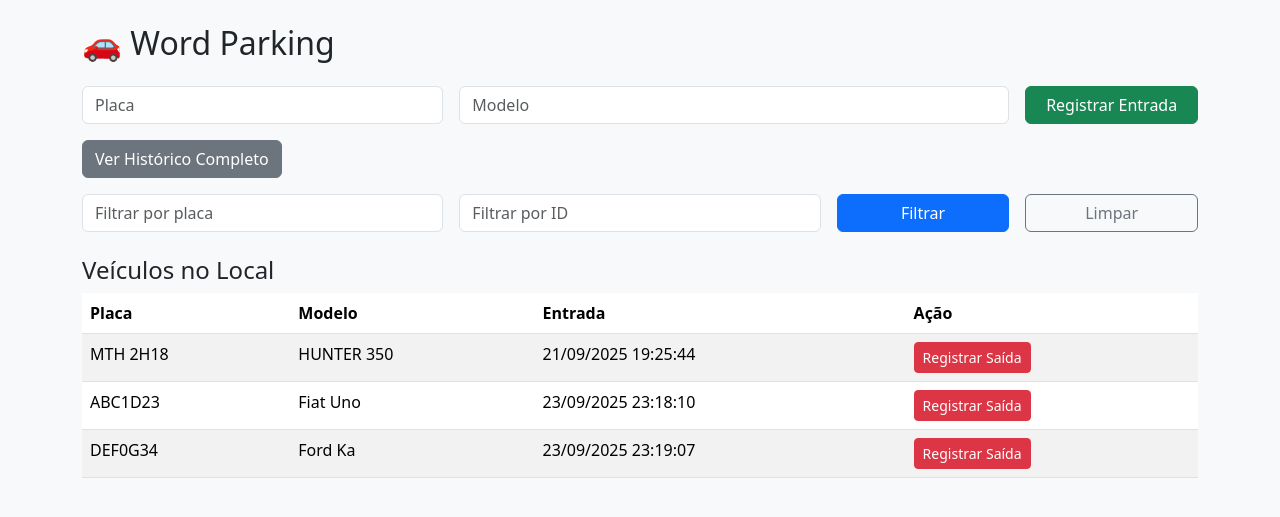
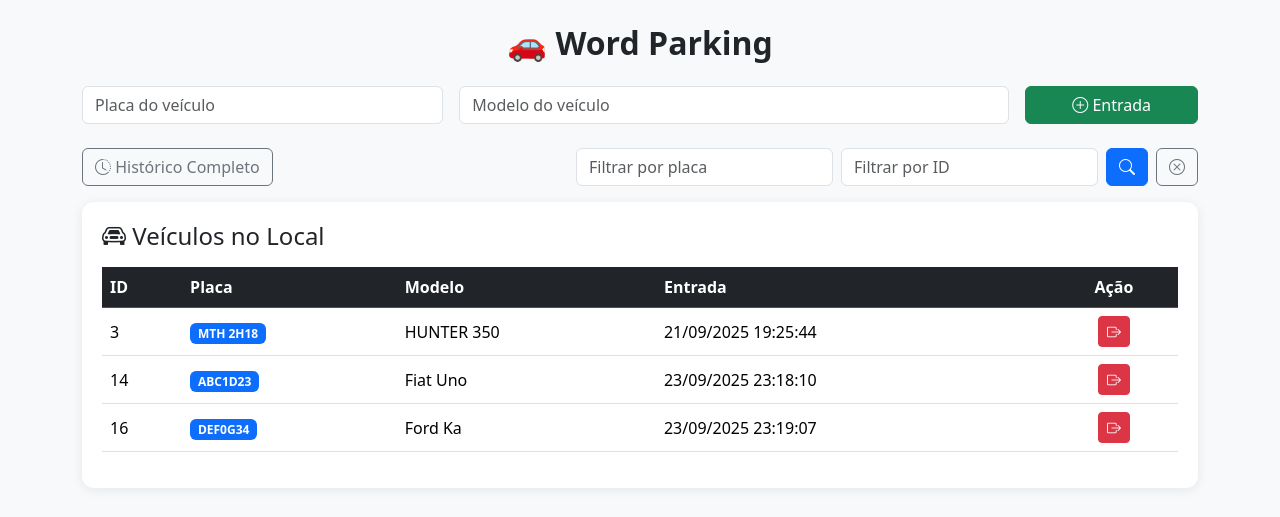
Before and after one commit to iftx999/Estacionamento, a FastAPI app: page / in a window 1280 px wide. Shown: the top 517 px of the page. Run offline with FastAPI, Linux system fonts and the light colour scheme.

Commit message:
PagTTela: Adiciona paginação e altera tela

```diff
--- a/main.py
+++ b/main.py
@@ -10,7 +10,6 @@ from sqlalchemy.orm import Session
 from database import Base, engine, SessionLocal
 from models import Veiculo
 from service import veiculo_service
-
 # Criar tabelas
 Base.metadata.create_all(bind=engine)
 
@@ -26,11 +25,14 @@ def get_db():
         db.close()
 
 # Rota principal com filtro seguro
+
 @app.get("/", response_class=HTMLResponse)
 def home(
     request: Request,
     placa: Optional[str] = Query(None),
-    id_str: Optional[str] = Query(None),  # recebendo id como string
+    id_str: Optional[str] = Query(None),
+    page: int = Query(1, ge=1),            # página atual
+    per_page: int = Query(10, ge=1, le=100), # registros por página
     db: Session = Depends(get_db)
 ):
     query = db.query(Veiculo).filter(Veiculo.saida == None)
@@ -41,14 +43,22 @@ def home(
     if id_str and id_str.isdigit():
         query = query.filter(Veiculo.id == int(id_str))
 
-    ativos = query.all()
+    total = query.count()  # total de registros
+
+    # aplica paginação
+    ativos = query.offset((page - 1) * per_page).limit(per_page).all()
+
     historico = veiculo_service.listar_historico(db)
 
     return templates.TemplateResponse("index.html", {
         "request": request,
         "ativos": ativos,
         "historico": historico,
-        "message": None
+        "message": None,
+        "page": page,
+        "per_page": per_page,
+        "total": total,
+        "total_pages": (total + per_page - 1) // per_page  # cálculo de páginas
     })
 
 # Registrar entrada
--- a/templates/index.html
+++ b/templates/index.html
@@ -2,78 +2,115 @@
 <html lang="pt-BR">
 <head>
     <meta charset="UTF-8">
-    <title>Word Parking</title>
+    <title>🚗 Word Parking</title>
     <link href="https://cdn.jsdelivr.net/npm/bootstrap@5.3.2/dist/css/bootstrap.min.css" rel="stylesheet">
+    <link href="https://cdn.jsdelivr.net/npm/bootstrap-icons@1.10.5/font/bootstrap-icons.css" rel="stylesheet">
+    <style>
+        body { background: #f8f9fa; }
+        .table-hover tbody tr:hover { background-color: #f1f3f5; }
+        .table-container { background: #fff; border-radius: 12px; box-shadow: 0 2px 12px rgba(0,0,0,0.08); padding: 20px; }
+        .page-link { cursor: pointer; }
+    </style>
 </head>
-<body class="bg-light p-4">
+<body class="p-4">
+
 <div class="container">
-    <h2 class="mb-4">🚗 Word Parking</h2>
+    <h2 class="mb-4 text-center">🚗 <strong>Word Parking</strong></h2>
 
     <!-- Formulário de entrada -->
-    <form action="/entrada" method="post" class="row g-3 mb-3">
+    <form action="/entrada" method="post" class="row g-3 mb-4">
         <div class="col-md-4">
-            <input type="text" name="placa" class="form-control" placeholder="Placa" required>
+            <input type="text" name="placa" class="form-control" placeholder="Placa do veículo" required>
         </div>
         <div class="col-md-6">
-            <input type="text" name="modelo" class="form-control" placeholder="Modelo" required>
+            <input type="text" name="modelo" class="form-control" placeholder="Modelo do veículo" required>
         </div>
-        <div class="col-md-2">
-            <button type="submit" class="btn btn-success w-100">Registrar Entrada</button>
+        <div class="col-md-2 d-grid">
+            <button type="submit" class="btn btn-success"><i class="bi bi-plus-circle"></i> Entrada</button>
         </div>
     </form>
 
     {% if message %}
-    <div class="alert alert-info">{{ message }}</div>
+    <div class="alert alert-info text-center">{{ message }}</div>
     {% endif %}
 
-    <a href="/historico" class="btn btn-secondary mb-3">Ver Histórico Completo</a>
-
-    <!-- Formulário de filtro -->
-    <form method="get" action="/" class="row g-3 mb-4">
-        <div class="col-md-4">
+    <div class="d-flex justify-content-between align-items-center mb-3">
+        <a href="/historico" class="btn btn-outline-secondary"><i class="bi bi-clock-history"></i> Histórico Completo</a>
+        <form method="get" action="/" class="row g-2 align-items-center">
+            <div class="col-auto">
                 <input type="text" name="placa" value="{{ request.query_params.get('placa') or '' }}" class="form-control" placeholder="Filtrar por placa">
             </div>
-        <div class="col-md-4">
+            <div class="col-auto">
                 <input type="text" name="id" value="{{ request.query_params.get('id') or '' }}" class="form-control" placeholder="Filtrar por ID">
             </div>
-        <div class="col-md-2">
-            <button type="submit" class="btn btn-primary w-100">Filtrar</button>
+            <div class="col-auto">
+                <button type="submit" class="btn btn-primary"><i class="bi bi-search"></i></button>
             </div>
-        <div class="col-md-2">
-            <a href="/" class="btn btn-outline-secondary w-100">Limpar</a>
+            <div class="col-auto">
+                <a href="/" class="btn btn-outline-secondary"><i class="bi bi-x-circle"></i></a>
             </div>
         </form>
+    </div>
 
-    <h4>Veículos no Local</h4>
-    <table class="table table-striped">
-        <thead>
+    <div class="table-container">
+        <h4 class="mb-3"><i class="bi bi-car-front"></i> Veículos no Local</h4>
+
+        <div class="table-responsive">
+            <table class="table table-hover align-middle">
+                <thead class="table-dark">
                     <tr>
+                        <th>ID</th>
                         <th>Placa</th>
                         <th>Modelo</th>
                         <th>Entrada</th>
-                <th>Ação</th>
+                        <th class="text-center">Ação</th>
                     </tr>
                 </thead>
                 <tbody>
                     {% for v in ativos %}
                     <tr>
-                <td>{{ v.placa }}</td>
+                        <td>{{ v.id }}</td>
+                        <td><span class="badge bg-primary">{{ v.placa }}</span></td>
                         <td>{{ v.modelo }}</td>
                         <td>{{ v.entrada.strftime("%d/%m/%Y %H:%M:%S") }}</td>
-                <td>
-                    <form action="/saida/{{ v.id }}" method="post">
-                        <button class="btn btn-danger btn-sm">Registrar Saída</button>
+                        <td class="text-center">
+                            <form action="/saida/{{ v.id }}" method="post" style="display:inline;">
+                                <button class="btn btn-danger btn-sm" title="Registrar Saída">
+                                    <i class="bi bi-box-arrow-right"></i>
+                                </button>
                             </form>
                         </td>
                     </tr>
                     {% endfor %}
                     {% if not ativos %}
                     <tr>
-                <td colspan="4" class="text-center text-muted">Nenhum veículo encontrado.</td>
+                        <td colspan="5" class="text-center text-muted py-4">
+                            <i class="bi bi-emoji-frown fs-4"></i><br>
+                            Nenhum veículo encontrado no momento.
+                        </td>
                     </tr>
                     {% endif %}
                 </tbody>
             </table>
         </div>
+
+        <!-- Paginação -->
+        {% if total_pages > 1 %}
+        <nav>
+            <ul class="pagination justify-content-center mt-3">
+                {% for p in range(1, total_pages + 1) %}
+                <li class="page-item {% if p == page %}active{% endif %}">
+                    <a class="page-link" href="/?page={{ p }}{% if request.query_params.get('placa') %}&placa={{ request.query_params.get('placa') }}{% endif %}{% if request.query_params.get('id') %}&id={{ request.query_params.get('id') }}{% endif %}">
+                        {{ p }}
+                    </a>
+                </li>
+                {% endfor %}
+            </ul>
+        </nav>
+        {% endif %}
+    </div>
+</div>
+
+<script src="https://cdn.jsdelivr.net/npm/bootstrap@5.3.2/dist/js/bootstrap.bundle.min.js"></script>
 </body>
 </html>
```
Also changed, not shown: service/veiculo_service.py (+6 -2 lines), veiculos.db. Lines whose indentation alone changed are shown as unchanged.
